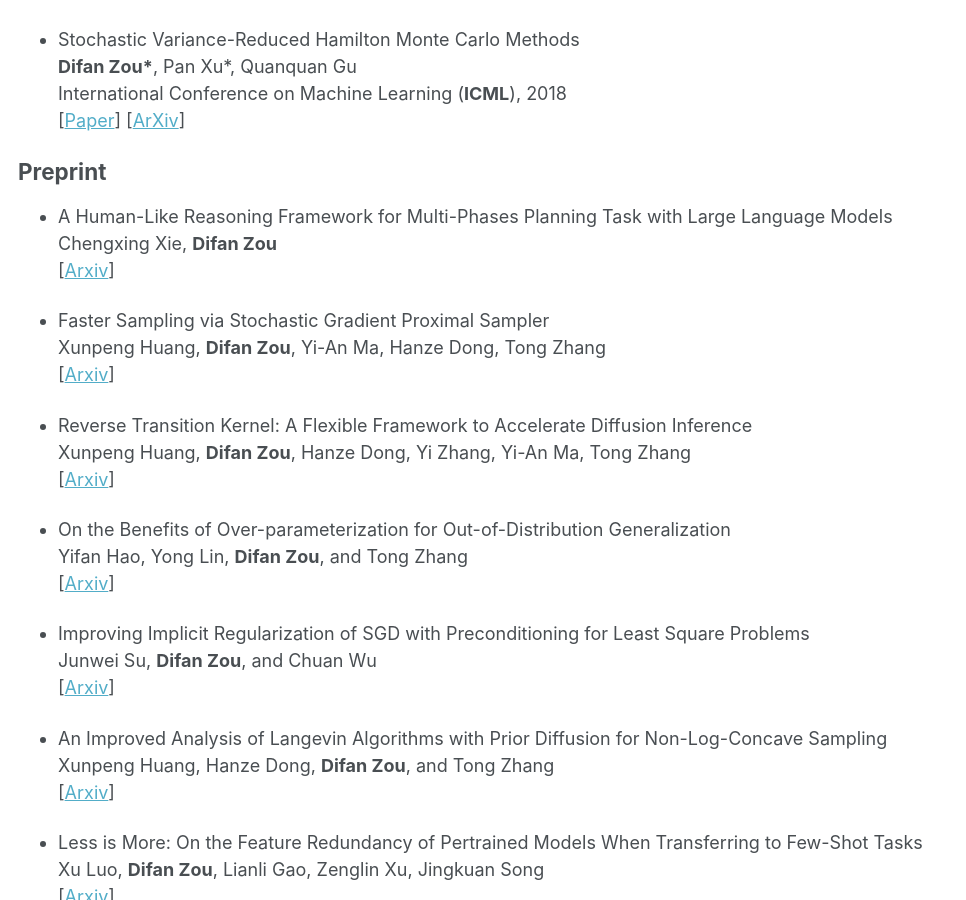
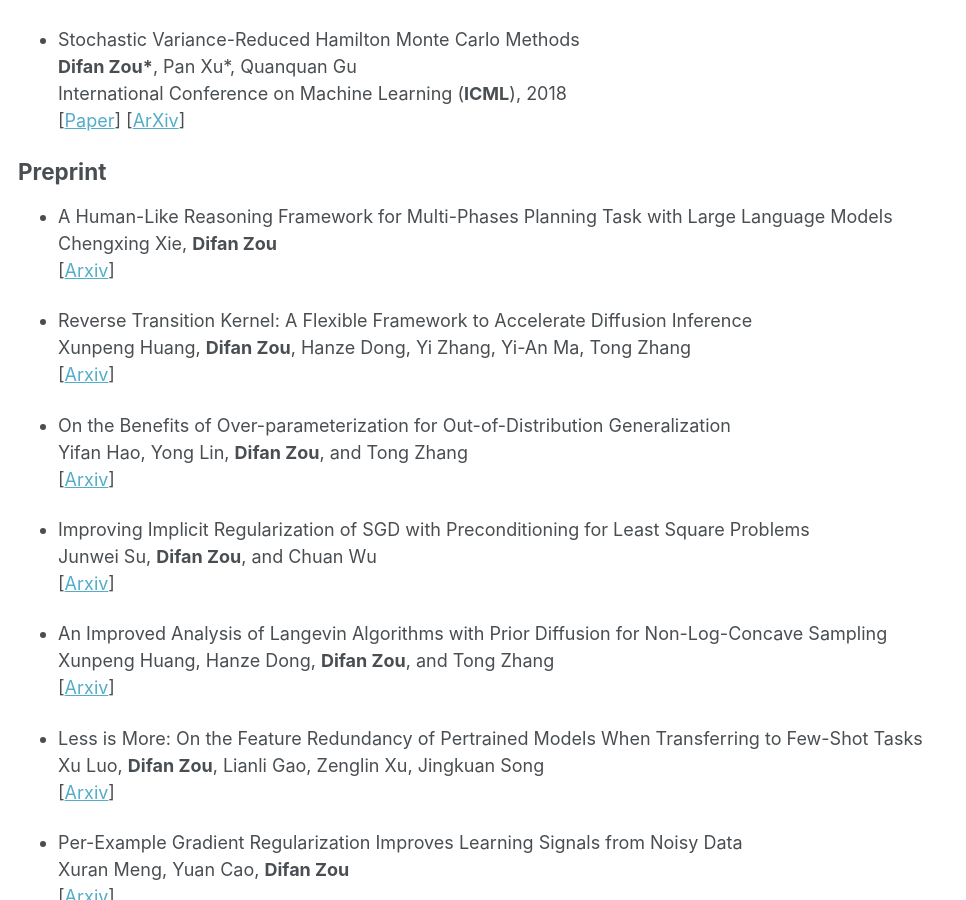
Before and after one commit to difanzou/difanzou.github.io, a Jekyll site: the page built from _pages/publications.md, in a window 1280 px wide and 900 px high, scrolled down 4842 px. Shown: the whole window, without its empty margins (0-966 px from the left). Built offline with Jekyll 4.4.1, drawn with Linux system fonts in a browser that asks for light colours; some of the changed text lies outside the part shown.

Commit message:
add reseach updates

```diff
--- a/_pages/publications.md
+++ b/_pages/publications.md
@@ -212,10 +213,6 @@
 \[[Arxiv](https://arxiv.org/pdf/2405.18208)\]
 
 
-* Faster Sampling via Stochastic Gradient Proximal Sampler\
-Xunpeng Huang, **Difan Zou**, Yi-An Ma, Hanze Dong, Tong Zhang\
-\[[Arxiv](https://arxiv.org/pdf/2405.16734)\]
-
 * Reverse Transition Kernel: A Flexible Framework to Accelerate Diffusion Inference\
 Xunpeng Huang, **Difan Zou**, Hanze Dong, Yi Zhang, Yi-An Ma, Tong Zhang\
 \[[Arxiv](https://arxiv.org/pdf/2405.16387)\]
```
Also changed, not shown: other parts of _pages/publications.md (+1 -0 lines).
